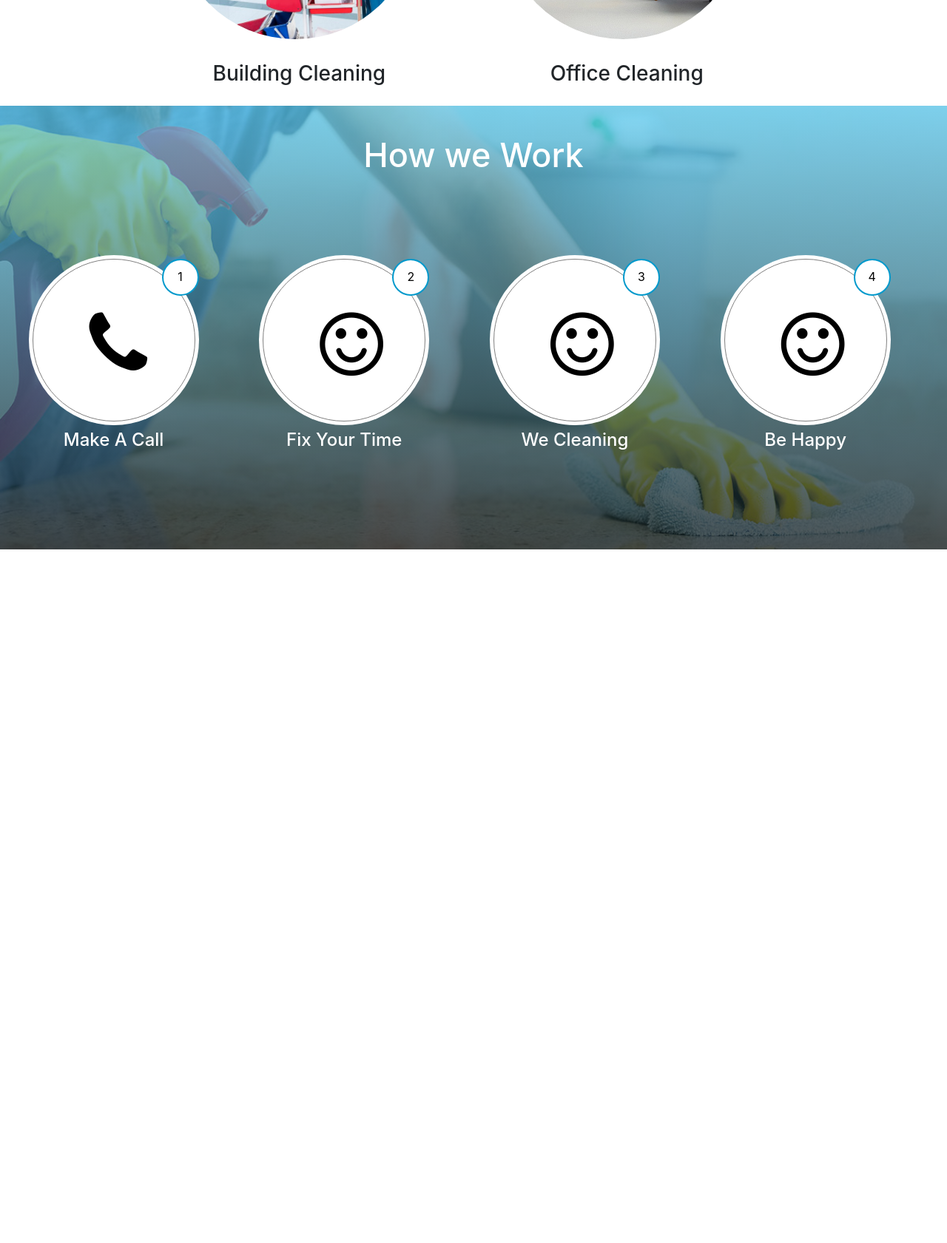
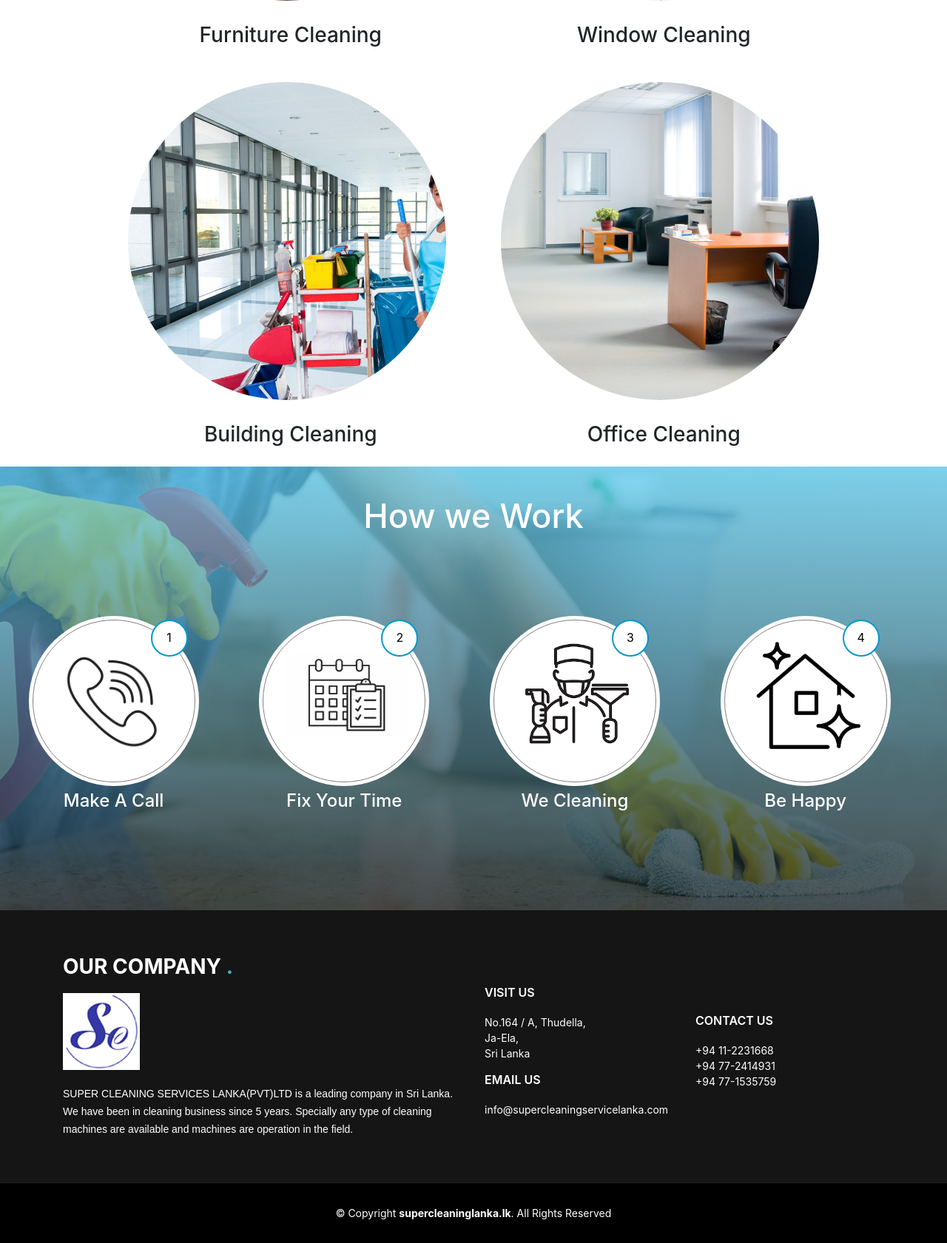
Before and after one commit to pradeepa1997/cleaning-project, a PHP site: page /aboutUs.html in a window 1280 px wide. Shown: the part 3099-4780 px from the top of the page at 74% size. Before the commit the page ends 3842 px from the top, so only its background shows below. Run offline with PHP 8.4, Linux system fonts and the light colour scheme.

Commit message:
Fixed some errors

```diff
--- a/aboutUs.html
+++ b/aboutUs.html
@@ -16,7 +16,6 @@
     <link href="css/slider.css" rel="stylesheet">
     <link href="css/aboutus.css" rel="stylesheet">
     <link rel="stylesheet" href="https://cdnjs.cloudflare.com/ajax/libs/font-awesome/4.7.0/css/font-awesome.min.css">
-
     </head>
     <body>
         <header id="header">
@@ -82,8 +81,9 @@
             </div>
         </header>
         <div class="aboutus-contain-main">
+            <h1 class="aboutus-contain-main-header">Our Company</h1>
             <div class="aboutus-content">
-                <h1>Our Company</h1>
+
                 <div class="aboutus-content-text">
                     Lorem ipsum dolor sit amet, consectetuer adipiscing elit.
                     Aenean commodo ligula eget dolor. Aenean massa.
@@ -152,7 +152,7 @@
             </div>
             <div class="aboutus-what-we-do">
                 <h1>What We Do</h1>
-                <p >At Super Cleaning Lanka, we offer professional services at the lowest prices possible and respond to client concern efficiently. Our technicians and cleaners are trained to carry out the job to meet predetermined standards and to address the customers concern.
+                <p>At Super Cleaning Lanka, we offer professional services at the lowest prices possible and respond to client concern efficiently. Our technicians and cleaners are trained to carry out the job to meet predetermined standards and to address the customers concern.
                     Whether you are looking for any of the following services, we got you covered...</p>
                 <div class="aboutus-what-we-do-row">
                     <div class="aboutus-what-we-do-col">
@@ -190,7 +190,8 @@
                             <div class="circle-outline">
                                 <div class="small-circle">1</div>
                                 <div class="inner-circle">
-                                    <i class="fa fa-phone" aria-hidden="true"></i>
+                                    <img src="./image/phone-icon.png" class="behappy"/>
+
                                 </div>
                             </div>
                         </div>
@@ -198,8 +199,8 @@
                         <div class="how-we-work-text">
                             <div class="circle-outline">
                                 <div class="small-circle">2</div>
-                                <div class="inner-circle">
-                                    <i class="fa fa-smile-o" aria-hidden="true"></i>
+                                <div class="inner-circle ">
+                                    <img src="./image/schedule.png" class="shedule"/>
                                 </div>
                             </div>
                         </div>
@@ -207,7 +208,7 @@
                             <div class="circle-outline">
                                 <div class="small-circle">3</div>
                                 <div class="inner-circle">
-                                    <i class="fa fa-smile-o" aria-hidden="true"></i>
+                                    <img src="./image/weclean.png" class="weclean"/>
                                 </div>
                             </div>
                         </div >
@@ -215,7 +216,7 @@
                             <div class="circle-outline">
                                 <div class="small-circle">4</div>
                                 <div class="inner-circle">
-                                    <i class="fa fa-smile-o" aria-hidden="true"></i>
+                                    <img src="./image/behappy.png" class="behappy"/>
                                 </div>
                             </div>
                         </div>
@@ -237,8 +238,57 @@
                 </div>
 
             </div>
+            <footer id="footer">
+                <div class="footer-top">
+                  <div class="container">
+                    <div class="row">
+                      <div class="col-lg-6 col-md-6 footer-newsletter">
+                          <div class="footer-info">
+                            <h3>OUR COMPANY  <span>.</span></h3>
+                            <div  style="margin-bottom: 20px;">
+                              <img src="./image/logo.png">
+                          </div>
+                          <p>SUPER CLEANING SERVICES LANKA(PVT)LTD is a leading company in Sri Lanka. We have been in cleaning business since 5 years. Specially any type of cleaning machines are available and machines are operation in the field.</p>
+                      </div>
+                    </div>
+                  <div class="col-lg-3 col-md-6" >
+                    <div>
+                      <h4>VISIT US</h4>
+                      <p>
 
+                        No.164 / A, Thudella, <br>
+                        Ja-Ela,  <br>
+                        Sri Lanka<br>
+                      </p>
+                    </div>
+                    <div>
+                      <h4>EMAIL US</h4>
+                      <p>
+                        info@supercleaningservicelanka.com
+                      </p>
+                    </div>
+                  </div>
+                      <div class="col-lg-3 col-md-6" >
+                        <div>
+                          <h4>CONTACT US</h4>
+                          <p>
+                            +94 11-2231668<br>
+                            +94 77-2414931<br>
+                            +94 77-1535759<br>
+                          </p>
+                        </div>
+                      </div>
+                    </div>
+                  </div>
+                </div>
+                <div class="container">
+                  <div class="copyright">
+                      &copy; Copyright <strong><span>supercleaninglanka.lk</span></strong>. All Rights Reserved
+                  </div>
+                </div>
+              </footer>
         </div>
+
 
         <script src="./js/aboutUs.js"></script>
     </body>
--- a/css/aboutus.css
+++ b/css/aboutus.css
@@ -3,8 +3,12 @@
 
 .aboutus-contain-main{
     padding-top:700px;
-    height: 2000px;
+    /* height: 2000px; */
     /* background-color: red; */
+}
+.aboutus-contain-main-header{
+    text-align: center;
+    margin-top: 40px;
 }
 .topic-background{
     position: absolute;
@@ -89,7 +93,7 @@
 
 
 .aboutus-what-we-do{
-    min-height: 400px;
+    min-height:400px;
     width: 100%;
     /* background-color: aqua; */
 }
@@ -98,21 +102,25 @@
     padding: 30px;
     padding-top: 50px;
 }
+.aboutus-what-we-do p{
+
+}
 .aboutus-what-we-do-row{
     width: 100%;
     text-align: center;
+    margin-top: 100px;
 }
 .aboutus-what-we-do-col{
-    width: 400px;
+    width: 500px;
     display: inline-block;
-    height: 400px;
-    margin-right: 3%;
+    height: 500px;
+    /* margin-right: 1%; */
     margin-top: 40px;
     /* background-color: rebeccapurple; */
 }
 .aboutus-what-we-do-col img{
-    width: 330px;
-    height: 330px;
+    width: 430px;
+    height: 430px;
     border-radius: 50%;
     object-fit: cover;
 }
@@ -206,6 +214,27 @@
     border: 0.5px solid gray;
 
 }
+.inner-circle .shedule{
+    width: 165px;
+    position: absolute;
+    left: 36px;
+    top:50px;
+    /* border-radius: 50%; */
+}
+.inner-circle .weclean{
+    width: 140px;
+    position: absolute;
+    left:48px;
+    top:35px;
+    /* border-radius: 50%; */
+}
+.inner-circle .behappy{
+    width: 170px;
+    position: absolute;
+    left: 30px;
+    top:25px;
+    /* border-radius: 50%; */
+}
 .how-we-work-text{
     /* background-color: red; */
     display: inline-block;
@@ -221,8 +250,8 @@
     border: 2px solid rgb(0, 153, 204 );
     position: absolute;
     border-radius: 50%;
-    z-index: 3;
-    left:180px;
+    z-index:3;
+    left:165px;
     color: black;
 }
 .how-we-work-head-2{
```
Also changed, not shown: contactus.html (+51 -1 lines), css/contactus.css (+16 -6 lines), image/phone-icon.png (added).
